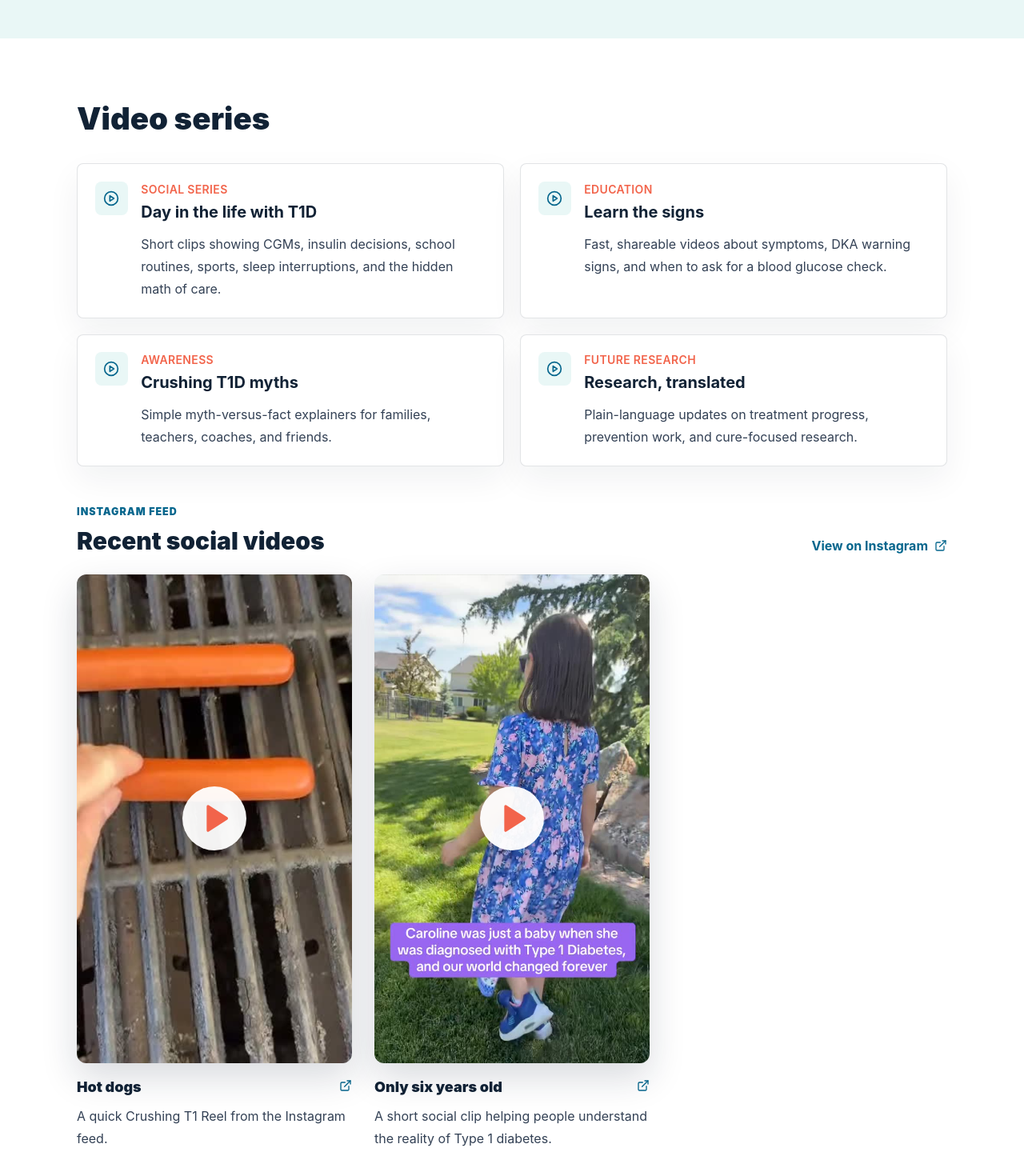
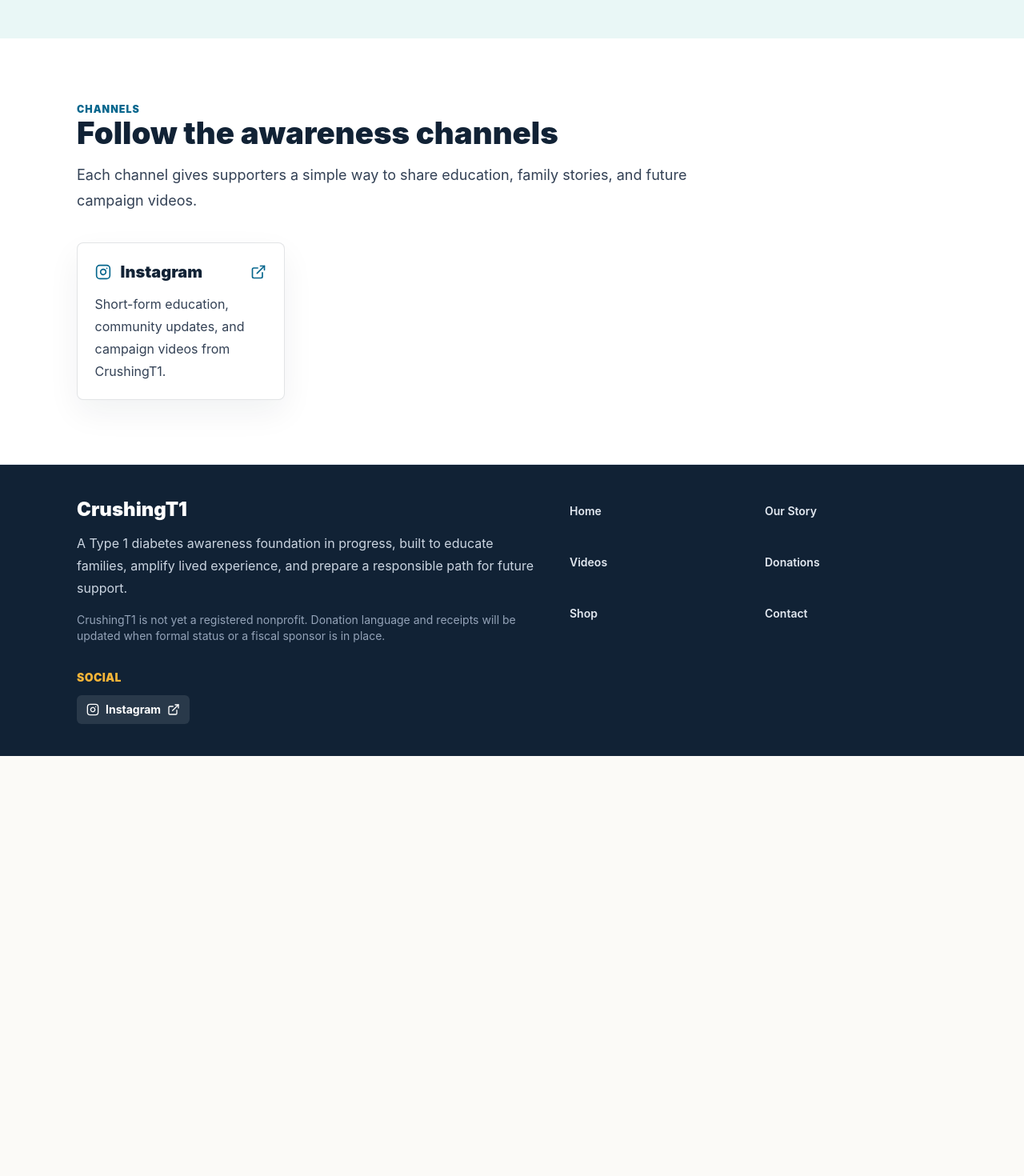
Before and after one commit to bhunter10/crushingt1, a Next.js app: page /videos in a window 1280 px wide. Shown: the part 440-1910 px from the top of the page at 80% size. After the commit the page ends 1385 px from the top, so only its background shows below. Built offline with nearby package versions, Linux system fonts and the light colour scheme.

Commit message:
larger icons; simplify header

```diff
--- a/app/globals.css
+++ b/app/globals.css
@@ -99,8 +99,8 @@ a {
 }
 
 .btn svg {
-  width: 1.25rem;
-  height: 1.25rem;
+  width: 1.5rem;
+  height: 1.5rem;
   flex: 0 0 auto;
 }
 
@@ -149,8 +149,8 @@ a {
 }
 
 .mobile-menu-button svg {
-  width: 1.4rem;
-  height: 1.4rem;
+  width: 1.65rem;
+  height: 1.65rem;
 }
 
 .hero-media {
--- a/app/signs-of-type-1-diabetes/page.tsx
+++ b/app/signs-of-type-1-diabetes/page.tsx
@@ -9,7 +9,6 @@ import {
   Eye,
   Frown,
   Heart,
-  ShieldCheck,
   Siren,
   Syringe,
   Toilet,
@@ -158,7 +157,7 @@ export default function SignsOfType1DiabetesPage() {
                 Notice the warning signs of Type 1 diabetes and ask for a glucose check.
               </p>
             </div>
-            <div className="relative ml-auto mt-6 h-80 max-w-2xl lg:absolute lg:right-0 lg:top-0 lg:mt-0 lg:h-[29rem] lg:w-[58%] lg:max-w-none">
+            <div className="relative -mx-6 mt-6 h-96 sm:mx-0 sm:ml-auto sm:h-80 sm:max-w-2xl lg:absolute lg:right-0 lg:top-0 lg:mt-0 lg:h-[29rem] lg:w-[58%] lg:max-w-none">
               <Image
                 src="/images/learn-signs-water-hero.png"
                 alt="Child drinking water"
@@ -214,7 +213,7 @@ export default function SignsOfType1DiabetesPage() {
             </div>
           </div>
 
-          <div className="grid gap-6 bg-[#073260] px-6 py-8 text-white sm:px-10 md:grid-cols-[1fr_auto] md:items-center lg:px-14">
+          <div className="bg-[#073260] px-6 py-8 text-white sm:px-10 lg:px-14">
             <div className="flex items-start gap-4">
               <Heart className="mt-1 h-12 w-12 flex-none text-white" aria-hidden="true" />
               <div>
@@ -224,10 +223,6 @@ export default function SignsOfType1DiabetesPage() {
                 </p>
               </div>
             </div>
-            <Link href="/contact" className="btn bg-white text-[#073260]">
-              Download & Share
-              <ShieldCheck className="h-4 w-4" />
-            </Link>
           </div>
 
           <div className="border-t border-slate-200 px-6 py-6 sm:px-10 lg:px-14">
--- a/app/videos/page.tsx
+++ b/app/videos/page.tsx
@@ -1,12 +1,9 @@
-import { ExternalLink, Play, PlayCircle } from "lucide-react";
-import { Card } from "@/components/Card";
+import { ExternalLink } from "lucide-react";
 import { PageHero } from "@/components/PageHero";
 import { Section } from "@/components/Section";
-import { instagramVideos, socialLinks, videos } from "@/lib/content";
+import { socialLinks } from "@/lib/content";
 
 export default function VideosPage() {
-  const videoPreviews = instagramVideos.filter((video) => video.poster);
-
   return (
     <>
       <PageHero
@@ -14,56 +11,6 @@ export default function VideosPage() {
         title="Social-first education people can share quickly."
         intro="A flexible video hub for TikTok, YouTube, Instagram, Facebook, livestreams, and education clips."
       />
-      <Section title="Video series">
-        <div className="grid gap-5 md:grid-cols-2">
-          {videos.map((video) => (
-            <Card key={video.title} meta={video.type} title={video.title} text={video.text} icon={PlayCircle} />
-          ))}
-        </div>
-        <div className="mt-12">
-          <div className="mb-6 flex flex-col gap-3 sm:flex-row sm:items-end sm:justify-between">
-            <div>
-              <p className="eyebrow">Instagram feed</p>
-              <h3 className="mt-2 text-3xl font-black text-ink">Recent social videos</h3>
-            </div>
-            <a
-              href="https://www.instagram.com/crushingt1/"
-              target="_blank"
-              rel="noreferrer"
-              className="inline-flex items-center gap-2 font-bold text-ocean"
-            >
-              View on Instagram <ExternalLink className="h-4 w-4" aria-hidden="true" />
-            </a>
-          </div>
-          <div className="grid gap-x-7 gap-y-10 sm:grid-cols-2 lg:grid-cols-3">
-            {videoPreviews.map((video) => (
-              <article key={video.href}>
-                <a
-                  href={video.href}
-                  target="_blank"
-                  rel="noreferrer"
-                  className="group relative flex aspect-[9/16] w-full items-center justify-center overflow-hidden rounded-xl bg-ink bg-cover bg-center p-6 text-center font-black text-white shadow-[0_18px_45px_rgba(17,34,53,0.16)]"
-                  style={{ backgroundImage: `url(${video.poster})` }}
-                >
-                  <span className="absolute inset-0 bg-ink/18 transition group-hover:bg-ink/28" aria-hidden="true" />
-                  <span className="relative grid h-20 w-20 place-items-center rounded-full bg-white/95 text-coral shadow-[0_18px_42px_rgba(17,34,53,0.24)] transition group-hover:scale-105">
-                    <Play className="ml-1 h-10 w-10 fill-current" aria-hidden="true" />
-                  </span>
-                </a>
-                <div className="mt-4">
-                  <div className="flex items-start justify-between gap-3">
-                    <h4 className="text-lg font-black text-ink">{video.title}</h4>
-                    <a href={video.href} target="_blank" rel="noreferrer" aria-label={`Open ${video.title} on Instagram`}>
-                      <ExternalLink className="mt-1 h-4 w-4 text-ocean" aria-hidden="true" />
-                    </a>
-                  </div>
-                  <p className="mt-2 leading-7 text-slate-700">{video.caption}</p>
-                </div>
-              </article>
-            ))}
-          </div>
-        </div>
-      </Section>
       <Section
         eyebrow="Channels"
         title="Follow the awareness channels"
--- a/components/Header.tsx
+++ b/components/Header.tsx
@@ -1,9 +1,14 @@
+"use client";
+
 import Image from "next/image";
 import Link from "next/link";
+import { useState } from "react";
 import { HandHeart, Menu } from "lucide-react";
 import { navItems } from "@/lib/content";
 
 export function Header() {
+  const [isMenuOpen, setIsMenuOpen] = useState(false);
+
   return (
     <header className="sticky top-0 z-50 border-b border-slate-200/80 bg-white backdrop-blur">
       <nav className="mx-auto flex max-w-6xl items-center justify-between gap-4 px-5 py-3 sm:px-6 lg:px-8" aria-label="Main navigation">
@@ -29,13 +34,13 @@ export function Header() {
             Support
           </Link>
         </div>
-        <details className="relative lg:hidden">
+        <details className="relative lg:hidden" open={isMenuOpen} onToggle={(event) => setIsMenuOpen(event.currentTarget.open)}>
           <summary className="mobile-menu-button" aria-label="Open navigation">
             <Menu className="h-5 w-5" />
           </summary>
           <div className="absolute right-0 mt-3 w-72 rounded-lg border border-slate-200 bg-white p-3 shadow-soft">
             {navItems.map((item) => (
-              <Link key={item.href} href={item.href} className="block rounded-md px-3 py-3 font-semibold text-slate-700 hover:bg-mist">
+              <Link key={item.href} href={item.href} className="block rounded-md px-3 py-3 font-semibold text-slate-700 hover:bg-mist" onClick={() => setIsMenuOpen(false)}>
                 {item.label}
               </Link>
             ))}
--- a/components/InstagramVideoPlayer.tsx
+++ b/components/InstagramVideoPlayer.tsx
@@ -47,7 +47,7 @@ export function InstagramVideoPlayer({ title, videoUrl, poster }: InstagramVideo
           aria-label={`Play ${title}`}
           className="absolute left-1/2 top-1/2 z-20 grid h-20 w-20 -translate-x-1/2 -translate-y-1/2 place-items-center rounded-full bg-white/95 text-coral shadow-[0_18px_42px_rgba(17,34,53,0.24)] transition group-hover:scale-105"
         >
-          <Play className="ml-1 h-9 w-9 fill-current" aria-hidden="true" />
+          <Play className="ml-1 h-11 w-11 fill-current" aria-hidden="true" />
         </button>
       ) : null}
     </div>
```
